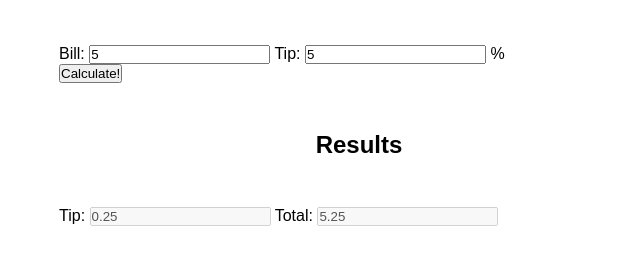
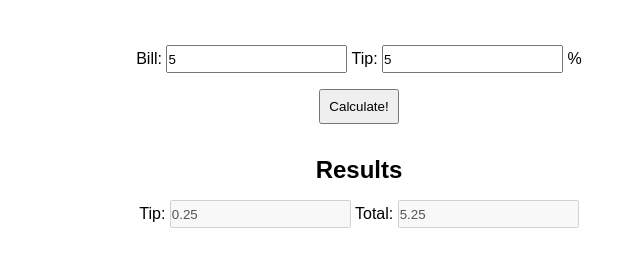
Before and after one commit to amysujunglee/js_exercises, a plain HTML site: page tip_calculator/index.html in a window 1280 px wide. Both pictures are taken after typing "5", "5" into the empty fields and a click on the input "Calculate!". Shown: the part 88-350 px from the top of the page, without its empty margins (281-921 px from the left). Drawn offline with Linux system fonts and the light colour scheme.

Commit message:
Add files via upload

```diff
--- a/tip_calculator/app.js
+++ b/tip_calculator/app.js
@@ -8,10 +8,10 @@ form.addEventListener('submit', calculate);
 
 function calculate(e) {
     const total = bill.value * (tip.value / 100 + 1);
-    totalInput.value = total;
+    totalInput.value = total.toFixed(2);
 
     const totalTip = bill.value * (tip.value / 100);
-    totalTipInput.value = totalTip;
+    totalTipInput.value = totalTip.toFixed(2);
 
     e.preventDefault();
 }
--- a/tip_calculator/style.css
+++ b/tip_calculator/style.css
@@ -10,18 +10,29 @@ body {
 main {
     width: 600px;
     margin: 0 auto;
+    text-align: center;
 }
 
-h1,
-h2 {
+h1 {
     text-align: center;
     margin: 3rem 0;
+}
+
+h2 {
+    margin-bottom: 1rem;
 }
 
 form {
     margin: 2rem 0;
 }
 
+input {
+    height: 1.5rem;
+}
+
 .btn-calculate {
     display: block;
+    height: auto;
+    padding: 0.5rem;
+    margin: 1rem auto 0;
 }
```
